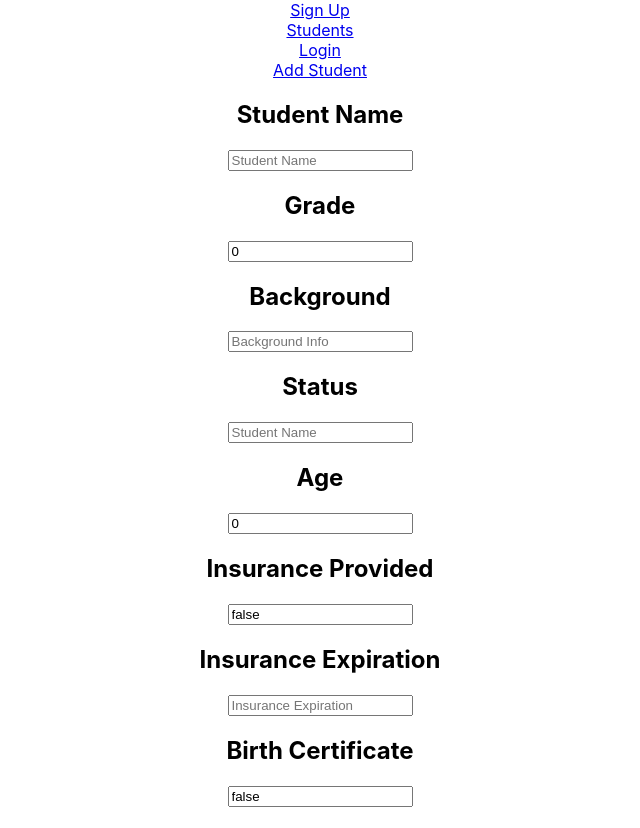
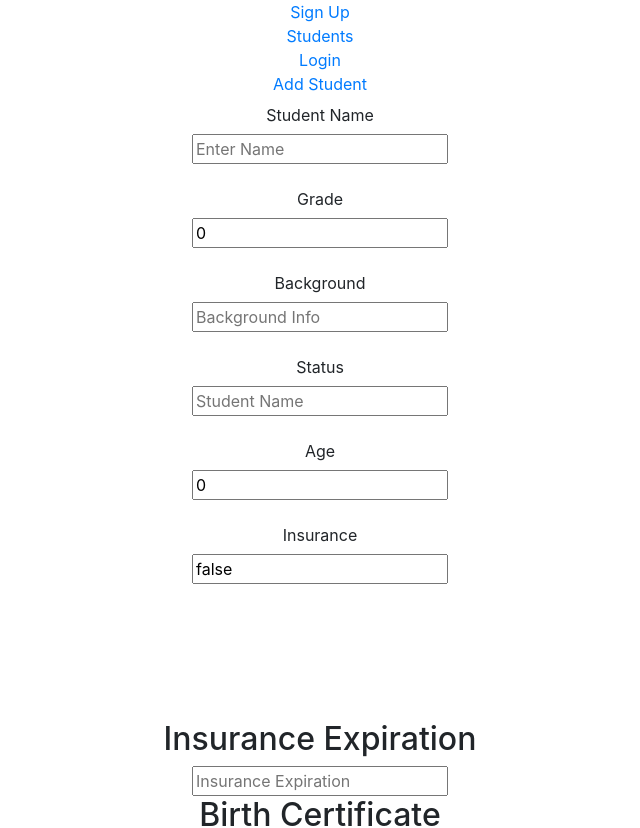
Before and after one commit to build-week-educell/frontend, a React (Create React App) app in the folder schoolsocial/: page /add in a window 1280 px wide. Shown: the top 828 px of the page, without its empty margins (320-960 px from the left). Built offline with nearby package versions, Linux system fonts and the light colour scheme.

Commit message:
grade needs to be fixed

```diff
--- a/schoolsocial/package.json
+++ b/schoolsocial/package.json
@@ -3,10 +3,12 @@
   "version": "0.1.0",
   "private": true,
   "dependencies": {
+    "bootstrap": "4.0.0-alpha.6",
     "react": "^16.8.4",
     "react-dom": "^16.8.4",
     "react-router-dom": "^4.3.1",
-    "react-scripts": "2.1.8"
+    "react-scripts": "2.1.8",
+    "reactstrap": "^7.1.0"
   },
   "scripts": {
     "start": "react-scripts start",
--- a/schoolsocial/src/App.js
+++ b/schoolsocial/src/App.js
@@ -8,23 +8,32 @@ import Students from './components/Students';
 import Login from './components/Login';
 import Student from './components/Student';
 import Grade from './components/Grade';
+import EditStudent from './components/EditStudent';
 
-import axios from 'axios';
-import { Route, NavLink } from 'react-router-dom';
+import { Route, NavLink, Redirect } from 'react-router-dom';
 
 
 class App extends Component {
+  constructor(props) {
+    super(props)
 
-  test = event =>{
-    axios
-      .get('https://educell.herokuapp.com/')
-      .then( response => console.log(response) )
-      .catch( error => console.log(error) )
   }
+ logOut = () => {
+   localStorage.clear()
+   this.props.history.push('/login')
 
+ }
+
+
+//log out redirect to log in page
+//sign up redirect to log in page
+//log in redirect to students page
+//delete student redirect to students page
+//edit redirect to student page
   render() {
     return (
       <div className="App">
+
         <NavLink to='/signup'>Sign Up</NavLink>
           <Route exact path='/signup' component={Signup} />
         <br></br>
@@ -40,11 +49,16 @@ class App extends Component {
           <NavLink to='/add'>Add Student</NavLink>
             <Route exact path="/add" component={AddStudent} />
 
-        <Route path='/student/:id' render={(props) => <Student {...props}  />} />
+        <br></br>
 
-        <Route path='/student/:id/edit' render={(props) => <Student {...props} />} />
+        <NavLink to='/grade'>Seach By Grade</NavLink>
+        <Route exact path='/grade' component={Grade} />
 
-        <Route exact path='/grade' component={Grade} />
+        <Route exact path='/student/:id' render={(props) => <Student {...props}  />} />
+
+        <Route exact path='/student/:id/edit' render={(props) => <EditStudent {...props} />} />
+
+        <button onClick={this.logOut}>Log Out</button>
 
       </div>
 
--- a/schoolsocial/src/components/AddStudent.js
+++ b/schoolsocial/src/components/AddStudent.js
@@ -1,5 +1,8 @@
 import React, { Component } from 'react';
 import axios from 'axios';
+
+import { Button, Form, FormGroup, Label, Input, FormText, Col } from 'reactstrap';
+
 
 class AddStudent extends Component {
     constructor(props) {
@@ -42,6 +45,18 @@ class AddStudent extends Component {
             contactInfo} = this.state;
 
         let newStudent = {
+            // name: "bobbyguy",
+            // grade: 1,
+            // background: "story",
+            // statusAtschool: "student",
+            // age: "12",
+            // insuranceCard: true,
+            // insuranceCardexpires: "123",
+            // birthcertificate: "true",
+            // specialneeds: "no",
+            // representative: "Sally",
+            // contactinfo: "123"
+
             name,
             grade,
             background,
@@ -56,7 +71,7 @@ class AddStudent extends Component {
          }
 
         axios
-            .post('https://educell.herokuapp.com/api/student', { headers: { Authorization: localStorage.getItem('token') } }, newStudent)
+            .post('https://educell.herokuapp.com/api/student', newStudent, { headers: { Authorization: localStorage.getItem('token') } })
 
             .then(response => {
                 if (response.status === 201) {
@@ -82,7 +97,7 @@ class AddStudent extends Component {
                 }
             })
             .catch(error => {
-                console.log(error);
+                console.log(error.message);
             })
         }
 
@@ -91,72 +106,133 @@ class AddStudent extends Component {
     render() {
         return (
             <div>
-                <form
-                    onSubmit={this.addStudent}
-                >
-                    <h2>Student Name</h2>
+                <form onSubmit={this.addStudent}>
+
+                <FormGroup>
+                    <Label for='studentName' sm={2}>Student Name</Label>
+                    <Col>
                             <input
                                 type='text'
-                        placeholder='Student Name'
+                                placeholder='Enter Name'
                                 value={this.state.name}
                                 onChange={this.handleInputChange}
                                 name='name'
+                                id='studentName'
                             />
-                    <br></br>
+                    </Col>
 
+                </FormGroup>
 
-                    <h2>Grade</h2>
+                <FormGroup>
+                    <Label for='grade' sm={2}>Grade</Label>
+                        <Col>
                                 <input
                                     type='number'
                                     placeholder='grade'
                                     value={this.state.grade}
                                     onChange={this.handleInputChange}
                                     name='grade'
+                                    id='grade'
                                 />
-                    <br></br>
+                        </Col>
 
-                    <h2>Background</h2>
+                </FormGroup>
+
+                <FormGroup>
+                    <Label for='background' sm={2}>Background</Label>
+                        <Col>
                             <input
                                 type='text'
                                 placeholder='Background Info'
                                 value={this.state.background}
                                 onChange={this.handleInputChange}
                                 name='background'
+                                id='background'
                             />
-                    <br></br>
+                        </Col>
+                </FormGroup>
 
-{/* //make radio buttons */}
 
-                    <h2>Status</h2>
+                    <FormGroup>
+                        <Label for='status' sm={2}>Status</Label>
+                        <Col>
                             <input
                                 type='text'
                                 placeholder='Student Name'
                                 value={this.state.status}
                                 onChange={this.handleInputChange}
                                 name='status'
+                                id='status'
                             />
-                    <br></br>
+                        </Col>
+                    </FormGroup>
 
-                    <h2>Age</h2>
+
+{/* //make radio buttons */}
+
+
+
+                    <FormGroup>
+                        <Label for='age' sm={2}>Age</Label>
+                        <Col>
                             <input
                                 type='number'
                                 placeholder='Student Age'
                                 value={this.state.age}
                                 onChange={this.handleInputChange}
                                 name='age'
+                                id='age'
                             />
-                    <br></br>
+                        </Col>
+                    </FormGroup>
+
+                    <FormGroup>
+                        <Label for='insurance' sm={2}>Insurance</Label>
+                        <Col>
 
                             {/* //make radio buttons */}
-                    <h2>Insurance Provided</h2>
+
                             <input
                                 type='text'
                                 placeholder='Y/N'
                                 value={this.state.insurance}
                                 onChange={this.handleInputChange}
                                 name='insurance'
+                                id='insurance'
                             />
-                    <br></br>
+
+                        </Col>
+                    </FormGroup>
+
+
+                    <FormGroup>
+                        <Label for='' sm={2}></Label>
+                        <Col>
+
+                        </Col>
+                    </FormGroup>
+
+                    <FormGroup>
+                        <Label for='' sm={2}></Label>
+                        <Col>
+
+                        </Col>
+                    </FormGroup>
+
+                    <FormGroup>
+                        <Label for='' sm={2}></Label>
+                        <Col>
+
+                        </Col>
+                    </FormGroup>
+
+
+
+
+
+
+
+
 
 
                     <h2>Insurance Expiration</h2>
@@ -210,7 +286,7 @@ class AddStudent extends Component {
                     />
                     <br></br>
 
-                    <button onClick={this.addStudent}>Submit</button>
+                    <Button color='primary' onClick={this.addStudent}>Submit</Button>
                 </form>
 
                   {/* name: '',
@@ -234,4 +310,5 @@ class AddStudent extends Component {
     }
 }
 
+
 export default AddStudent;
--- a/schoolsocial/src/components/EditStudent.js
+++ b/schoolsocial/src/components/EditStudent.js
@@ -27,22 +27,23 @@ class EditStudent extends Component {
     }
 
     componentDidMount() {
-        const id = this.props.location.pathname
+        const id = this.props.location.pathname.split("/")[2]
         axios
-            .get(`https://educell.herokuapp.com/api/students/${id}`)
+            .get(`https://educell.herokuapp.com/api/students/${id}`, { headers: { Authorization: localStorage.getItem('token') } })
             .then(response => {
+                let student = response.data[0]
                 this.setState({
-                    name: response.data.name,
-                    grade: response.data.grade,
-                    background: response.data.background,
-                    status: response.data.status,
-                    age: response.data.age,
-                    insurance: response.data.insurance,
-                    insuranceExp: response.data.insuranceExp,
-                    birthCertificate: response.data.birthCertificate,
-                    specialNeeds: response.data.specialNeeds,
-                    representative: response.data.representative,
-                    contactInfo: response.data.contactInfo,
+                    name: student.name,
+                    grade: student.grade,
+                    background: student.background,
+                    status: student.status,
+                    age: student.age,
+                    insurance: student.insurance,
+                    insuranceExp: student.insuranceExp,
+                    birthCertificate: student.birthCertificate,
+                    specialNeeds: student.specialNeeds,
+                    representative: student.representative,
+                    contactInfo: student.contactInfo,
                     id: id
                 })
             })
@@ -80,7 +81,7 @@ class EditStudent extends Component {
         }
 
         axios
-            .put(`https://educell.herokuapp.com/api/student/${id}`, newStudent)
+            .put(`https://educell.herokuapp.com/api/students/${this.state.id}`, newStudent, { headers: { Authorization: localStorage.getItem('token') } })
             .then(response => {
                 if (response.status === 200) {
                     console.log(response.data)
@@ -100,7 +101,7 @@ class EditStudent extends Component {
 
     deleteStudent = () => {
         axios
-            .delete(`https://educell.herokuapp.com/api/student/${id}`)
+            .delete(`https://educell.herokuapp.com/api/students/${this.state.id}`, { headers: { Authorization: localStorage.getItem('token') } })
             .then(response => {
                 console.log(response);
                 alert("Student Was Deleted")
@@ -154,7 +155,7 @@ class EditStudent extends Component {
                         placeholder='Y/N'
                         value={this.state.birthCertificate}
                         onChange={this.handleInputChange}
-                        name='birth certificate'
+                        name='birthCertificate'
                     />
                     <br></br>
 
@@ -162,14 +163,16 @@ class EditStudent extends Component {
                     <input
                         type='text'
                         placeholder='Enter Phone Number'
+                        value={this.state.contactInfo}
                         onChange={this.handleInputChange}
-                        name='phone number'
+                        name='contactInfo'
                     />
                     <br></br>
 
-                    <button onClick={this.EditStudent}>Submit</button>
+                    <button onClick={this.editStudent}>Submit</button>
+                    <button onClick={this.deleteStudent}>Delete</button>
                 </form>
-                <h2>Name</h2>
+
 
             </div>
         );
--- a/schoolsocial/src/components/Grade.js
+++ b/schoolsocial/src/components/Grade.js
@@ -18,7 +18,7 @@ class Grade extends Component {
 
     componentDidMount() {
         axios
-            .get('https://educell.herokuapp.com/api/students')
+            .get('https://educell.herokuapp.com/api/students', { headers: { Authorization: localStorage.getItem('token') } })
             .then(response => {
                 this.setState({
                     students: response.data
@@ -29,11 +29,8 @@ class Grade extends Component {
 
     handleInputChange = e => {
         this.setState({ [e.target.name]: e.target.value });
-
-        const filtered = this.state.students.filter(student => {
-            return student.grade.includes(this.state.searchInput);
-        });
-
+        const filtered = this.state.students.filter( student => student.grade === this.state.searchInput);
+            console.log(filtered);
         this.setState({
             filteredStudents: filtered
         });
@@ -48,6 +45,7 @@ class Grade extends Component {
                     placeholder='Enter A Grade'
                     onChange={this.handleInputChange}
                     value={this.state.searchInput}
+                    name='searchInput'
                 />
                 {this.state.filteredStudents.map( student => {
                     return (
--- a/schoolsocial/src/components/Login.js
+++ b/schoolsocial/src/components/Login.js
@@ -23,7 +23,7 @@ class Login extends Component {
         let user = { username, password }
 
         axios
-            .post('https://educell.herokuapp.com/api/login', user)
+            .post('https://educell.herokuapp.com/api/login', user, { headers: { Authorization: localStorage.getItem('token') } })
             .then( response => {
                 if (response.status === 200) {
                     localStorage.setItem('token', response.data.token) // token saved to local storage
--- a/schoolsocial/src/components/Signup.js
+++ b/schoolsocial/src/components/Signup.js
@@ -27,7 +27,7 @@ class Signup extends Component {
         let newUser = { username, name, contactInfo, password, organization }
 
         axios
-            .post('https://educell.herokuapp.com/api/register', newUser)
+            .post('https://educell.herokuapp.com/api/register', newUser, { headers: { Authorization: localStorage.getItem('token') } })
             .then( response => {
                 if (response.status === 201) {
                     console.log(response.data)
--- a/schoolsocial/src/components/Student.js
+++ b/schoolsocial/src/components/Student.js
@@ -14,18 +14,21 @@ class Students extends Component {
     }
 
     componentDidMount() {
-        const id = this.props.location.pathname
+        const id = this.props.location.pathname.split("/")[2]
+
         axios
-            .get(`https://educell.herokuapp.com/api/students/${id}`)
+            .get(`https://educell.herokuapp.com/api/students/${id}`, { headers: { Authorization: localStorage.getItem('token') } })
             .then(response => {
                 this.setState({
-                    student: response.data
+                    student: response.data[0]
                 })
+
             })
             .catch(error => console.log(error))
     }
 
     render() {
+        console.log(this.state.student)
         return (
             <div>
                 <div>{this.state.student.name}</div>
--- a/schoolsocial/src/components/Students.js
+++ b/schoolsocial/src/components/Students.js
@@ -3,6 +3,7 @@
 
 import React, { Component } from 'react';
 import axios from 'axios';
+import { Link } from 'react-router-dom';
 
 class Students extends Component {
     constructor(props){
@@ -14,7 +15,7 @@ class Students extends Component {
 
     componentDidMount() {
         axios
-            .get('https://educell.herokuapp.com/api/students')
+            .get('https://educell.herokuapp.com/api/students', { headers: { Authorization: localStorage.getItem('token') } })
             .then( response => {
                 this.setState({
                     students: response.data
@@ -38,6 +39,7 @@ class Students extends Component {
                 {this.state.students.map( student => {
                     return (
                         <div key={student.id}>
+                            <Link to={`/student/${student.id}`}>
                                 <div>{student.name}</div>
                                 <div>{student.status}</div>
                                 <div>{student.age}</div>
@@ -45,6 +47,8 @@ class Students extends Component {
                                 <div>{student.birthCertificate}</div>
                                 <div>{student.representative}</div>
                                 <div>{student.contactInfo}</div>
+                            </Link>
+
                         </div>
                     )
                 })}
--- a/schoolsocial/src/index.js
+++ b/schoolsocial/src/index.js
@@ -3,6 +3,9 @@ import ReactDOM from 'react-dom';
 
 import './index.css';
 import App from './App';
+
+import 'bootstrap/dist/css/bootstrap.min.css';
+
 
 
 import { BrowserRouter as Router } from "react-router-dom";
```
Also changed, not shown: 2 other files (tests, documents, lock files or other folders). Lines whose indentation alone changed are shown as unchanged.
